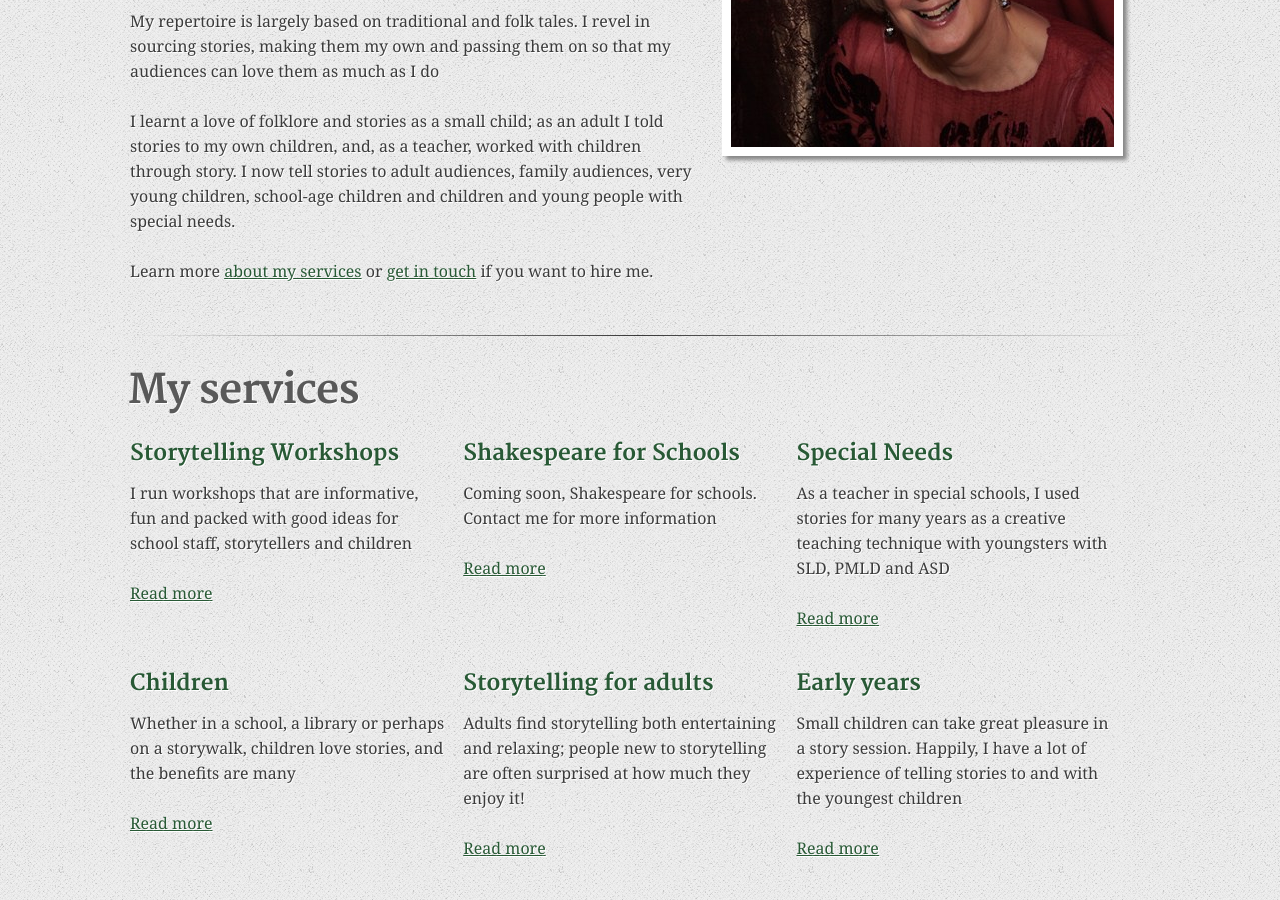
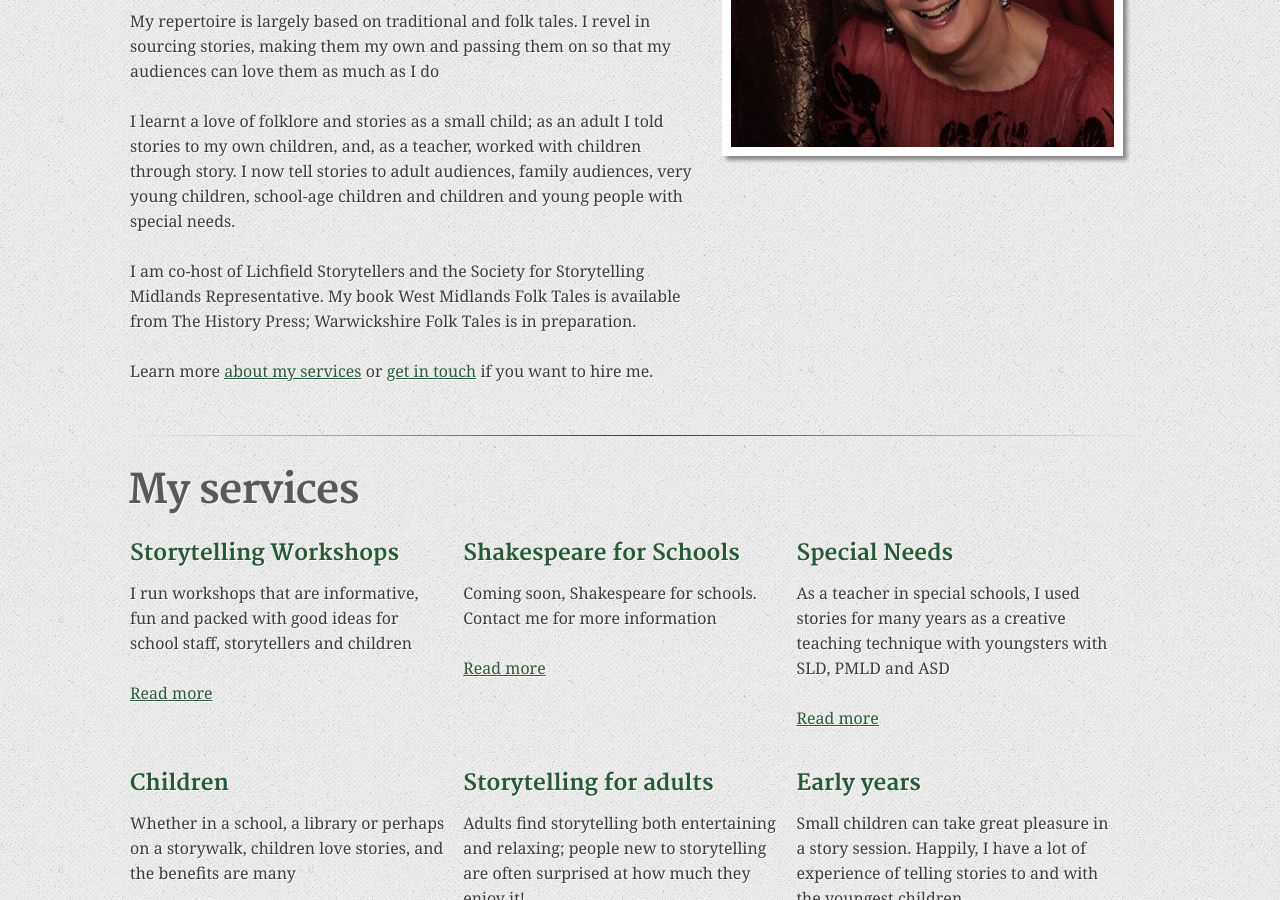
Before and after one commit to m3dwards/storytellingforall, a Jekyll site: the page built from index.html, in a window 1280 px wide and 900 px high, scrolled down 303 px. Built offline with Jekyll 4.4.1, drawn with Linux system fonts in a browser that asks for light colours.

Commit message:
Update intro.md

```diff
--- a/_includes/intro.md
+++ b/_includes/intro.md
@@ -8,4 +8,6 @@ My repertoire is largely based on traditional and folk tales. I revel in sourcin
 
 I learnt a love of folklore and stories as a small child; as an adult I told stories to my own children, and, as a teacher, worked with children through story. I now tell stories to adult audiences, family audiences, very young children, school-age children and children and young people with special needs.
 
+I am co-host of Lichfield Storytellers and the Society for Storytelling Midlands Representative. My book West Midlands Folk Tales is available from The History Press; Warwickshire Folk Tales is in preparation.
+
 Learn more [about my services](#home-services) or [get in touch](#contact) if you want to hire me.
```
